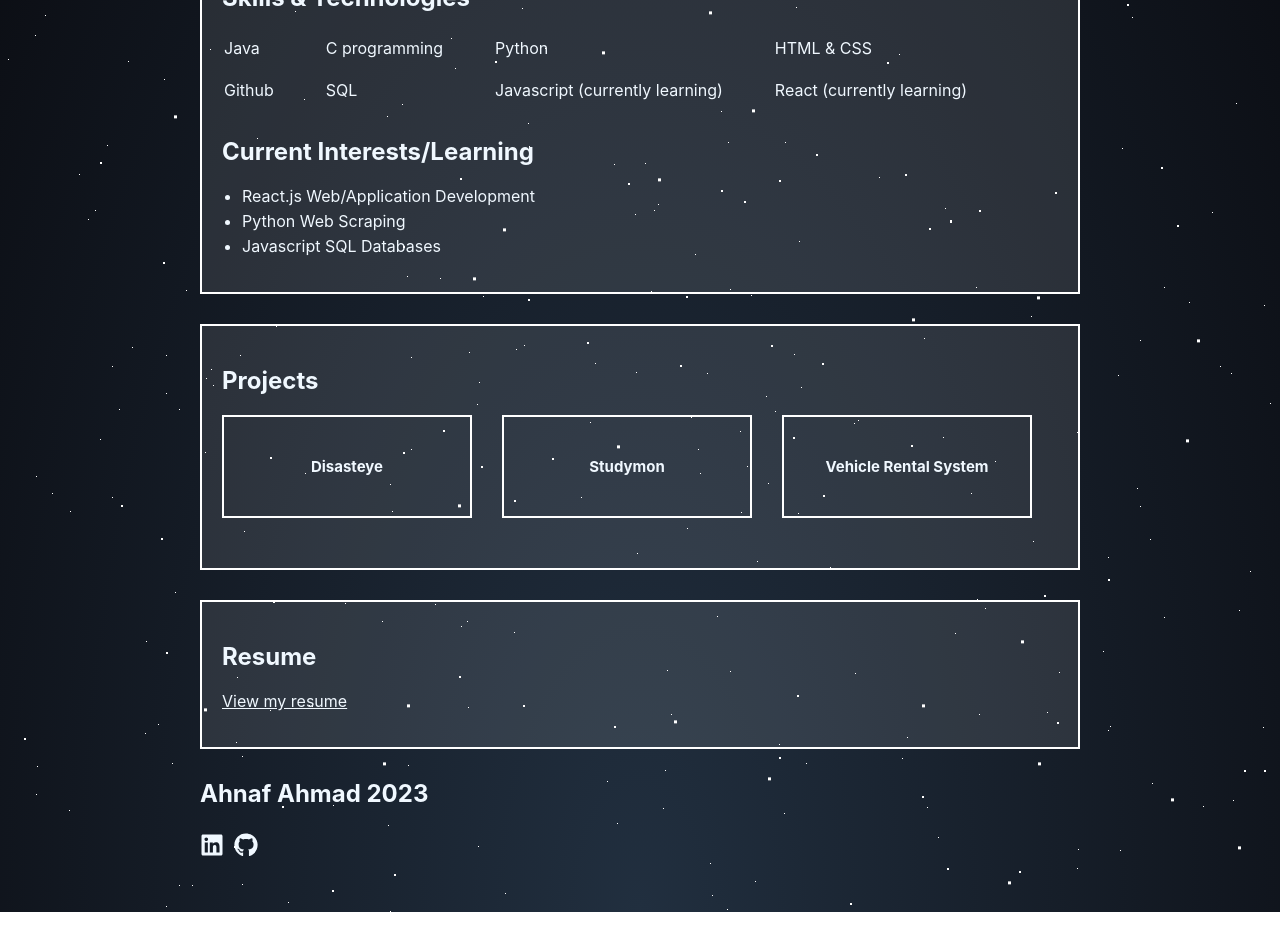
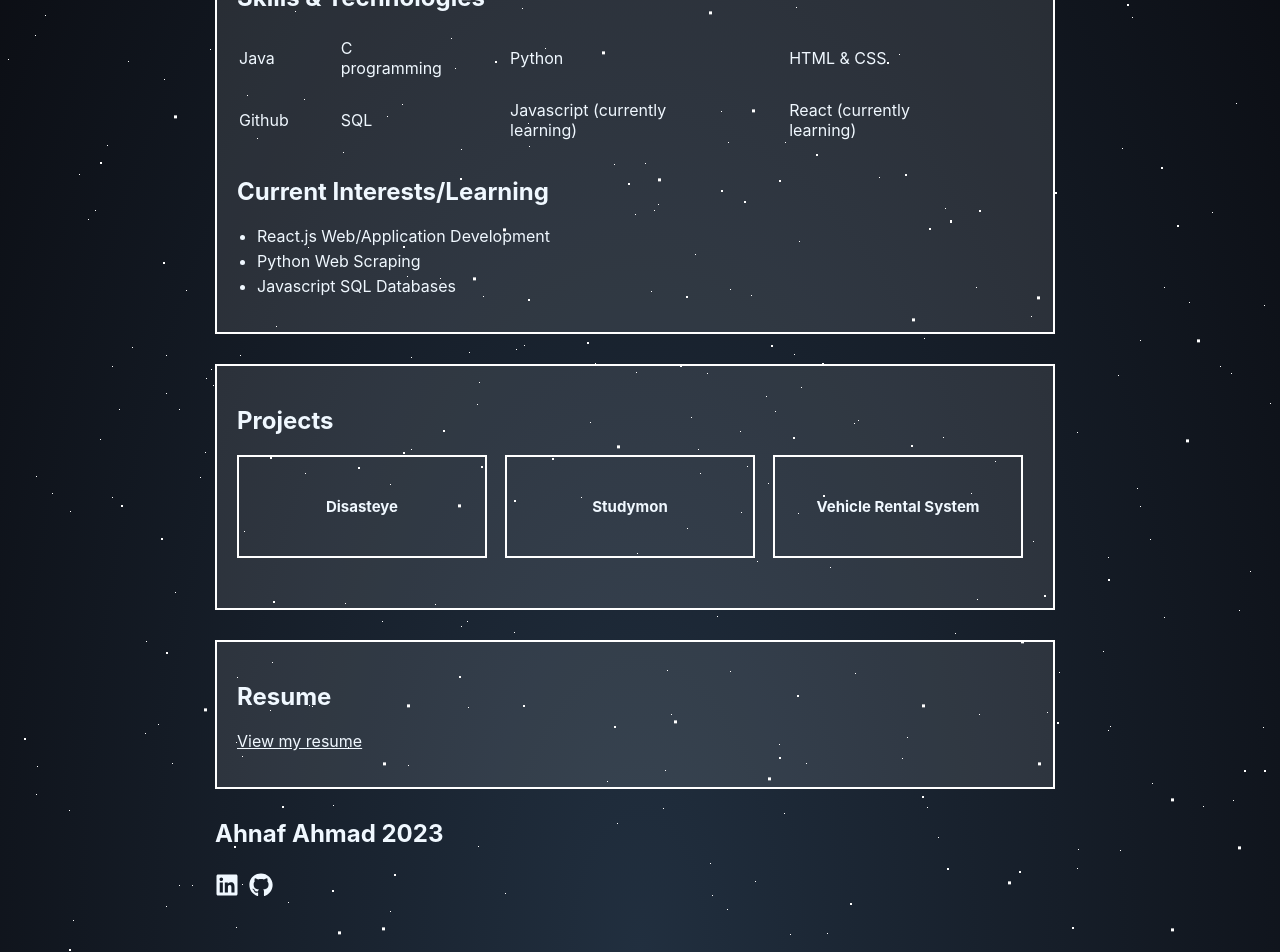
Before and after one commit to developer-xyyz/portfolio-app, a React (Create React App) app: page / in a window 1280 px wide. Shown: the part 363-1315 px from the top of the page. Before the commit the page ends 1275 px from the top, so only its background shows below. Built offline with nearby package versions, Linux system fonts and the light colour scheme.

Commit message:
temporary tablet/ipad fix

```diff
--- a/src/App.css
+++ b/src/App.css
@@ -18,7 +18,7 @@ html {
   padding-bottom: 30px;
   margin-left: auto;
   margin-right: auto;
-  width: 880px;
+  width: 850px;
 }
 
 @media screen and (max-width: 480px){
--- a/src/components/styles/Body.css
+++ b/src/components/styles/Body.css
@@ -4,7 +4,7 @@
   padding-bottom: 20px;
   background: rgba(255, 255, 255, 0.1);
   border: 2px solid #ffff;
-  width: 880px;
+  width: 840px;
 }
 .abme-text {
   padding-right: 20px;
--- a/src/components/styles/Projects.css
+++ b/src/components/styles/Projects.css
@@ -4,7 +4,7 @@
   padding-bottom: 50px;
   background: rgba(255, 255, 255, 0.1);
   border: 2px solid #ffff;
-  width: 880px;
+  width: 840px;
 }
 
 .Disasteye {
@@ -21,7 +21,7 @@
 }
 
 .Studymon {
-  margin-left: 30px;
+  margin-left: 18px;
   text-align: center;
   background: transparent;
   width: 250px;
@@ -36,7 +36,7 @@
 }
 .Rentalsys {
   text-align: center;
-  margin-left: 30px;
+  margin-left: 18px;
   background: transparent;
   width: 250px;
   padding: 40px;
--- a/src/components/styles/Resume.css
+++ b/src/components/styles/Resume.css
@@ -3,7 +3,7 @@
   padding: 20px;
   background: rgba(255, 255, 255, 0.1);
   border: 2px solid #ffff;
-  width: 880px;
+  width: 840px;
 }
 
 .socialM-list {
```
